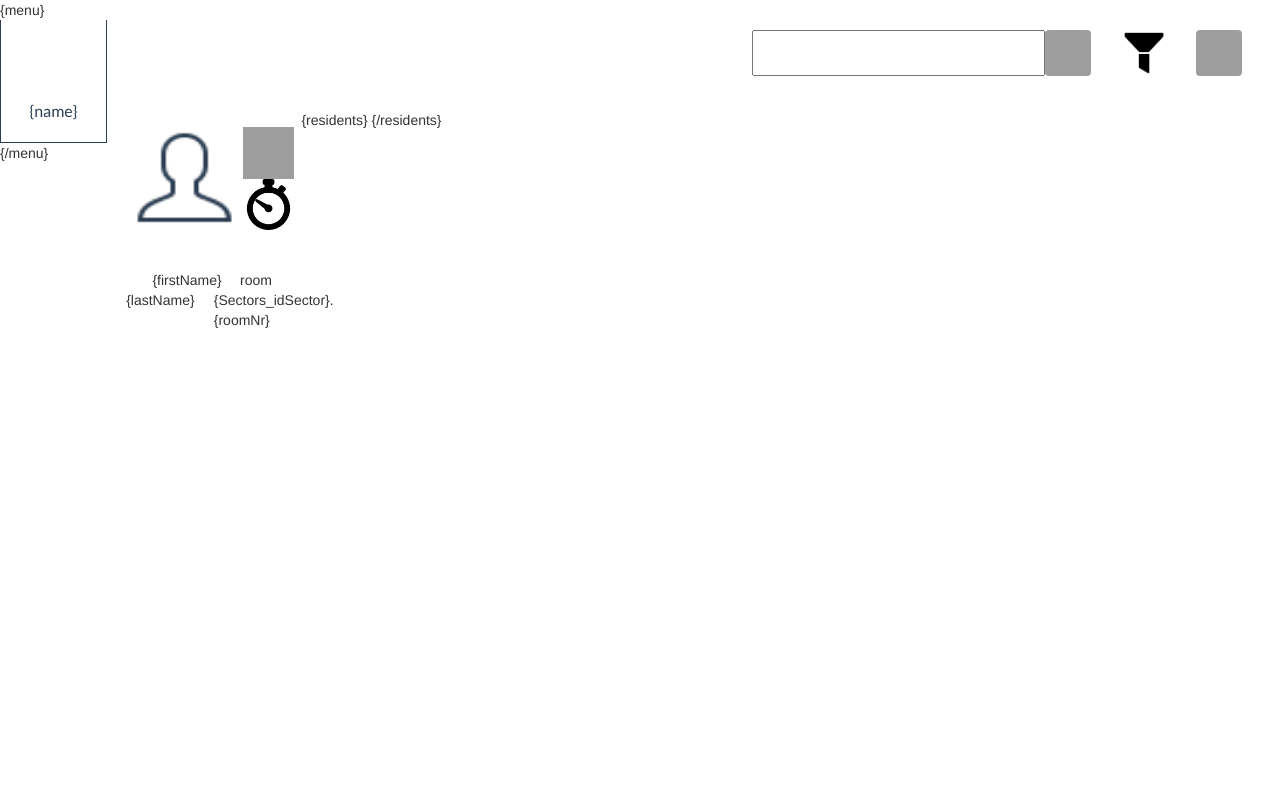
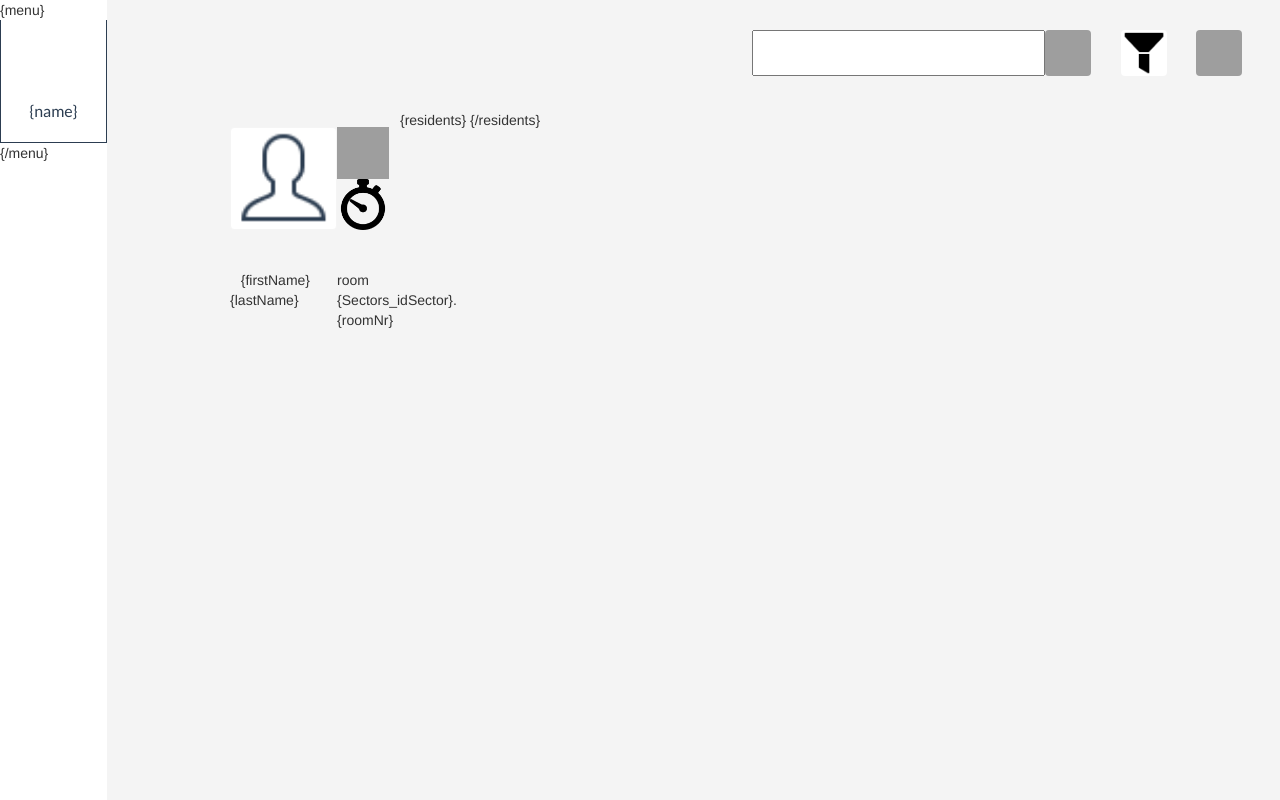
Before and after one commit to tengzhang94/edouard_remy_webapp, a CodeIgniter app: the page made by webDemo2/application/views/residents_overview.php in a window 1280 px wide. Shown: the part 60-860 px from the top of the page. Run offline with CodeIgniter, Linux system fonts and the light colour scheme; data that the repository does not hold is empty; some libraries are stand-ins or nearby versions; grey boxes are pictures that could not be loaded.

Commit message:
final change to the overview page

```diff
--- a/webDemo2/application/config/config.php
+++ b/webDemo2/application/config/config.php
@@ -24,7 +24,7 @@ defined('BASEPATH') OR exit('No direct script access allowed');
 |
 */
 //$config['base_url'] = 'http://a17-webapps04.studev.groept.be/';
-$config['base_url'] = 'http://localhost/a17_webApps04/webDemo2/';
+$config['base_url'] = 'http://localhost/PhpProject1/a17_webApps04/webDemo2/';
 
 /*
 |--------------------------------------------------------------------------
--- a/webDemo2/application/views/residents_overview.php
+++ b/webDemo2/application/views/residents_overview.php
@@ -48,9 +48,10 @@
                                     <button class="btn btn-default" type="submit" style="background-image:url(&quot;<?php echo base_url();?>assets/css/image/icons8-search-100.png&quot;);height:100%;background-position:center;background-size:cover;border-color:transparent;"></button>
                                 </div>
                                 <div class="col-md-12" style="width:46px;padding:0px;margin-left:5%;height:46px;">
-                                    <button class="btn btn-default" type="submit" style="background-image:url(<?php echo base_url();?>assets/css/image/icons8-filter-filled-100.png);height:100%;background-position:center;background-size:cover;border-color:transparent;"></button>
+                                   <button class="btn btn-default" type="submit" style="background-image:url(<?php echo base_url();?>assets/css/image/icons8-filter-filled-100.png);height:100%;background-position:center;background-size:cover;border-color:transparent;"></button>
+
                                 </div>
-                                <form method="post" action="goToAddresident">
+                                <form method="post" action="addResident">
                                 <div class="col-md-12" style="width:46px;padding:0px;margin-left:5%;height:46px;">
                                     <button class="btn btn-default" type="submit" style="background-image:url(&quot;<?php echo base_url();?>assets/css/image/icons8-plus-math-100.png&quot;);height:100%;background-position:center;background-size:cover;border-color:transparent;"></button>
 
@@ -61,10 +62,14 @@
                     </div>
                     <div class="row" style="height:90%;">
                         {residents}
-                        <div class="col-md-11" style="padding-right:0;padding-left:0;width:16.6%;height:33%;">
-                            <div style="width:100%;height:100%;">
+                        <div class="col-md-11" style="padding-right:0;padding-left:0;width:16%;height:33%; margin-left: 9%">
+                            <div style="width:100%;height:100%; padding-right: 5%">
                                 <div class="row" style="height:60%;margin-top:17px;">
-                                    <div class="col-md-12" style="width:60%;height:103px;padding:0px;margin-left:10%;"><img src="<?php echo base_url();?>assets/css/image/icons8-customer-50.png" style="width:100%;height:100%;" /></div>
+                                    <div class="col-md-12" style="width:60%;height:103px;padding:0px;margin-left:10%;">
+                                        <button class="btn btn-default" type="button" style="width:100%;height:100%;">
+                                            <img src="<?php echo base_url();?>assets/css/image/icons8-customer-50.png" style="width:100%;height:100%;" />
+                                        </button>
+                                        </div>
                                     <div class="col-md-12" style="width:30%;height:103px;padding:0px;">
                                         <div class="row" style="height:51.5px;">
                                             <div class="col-md-12" style="height:100%;width:100%;padding:0px;"><img src="<?php echo base_url();?>assets/css/image/icons8-happy-100.png" style="width:51.5px;height:100%;" /></div>
@@ -75,8 +80,8 @@
                                     </div>
                                 </div>
                                 <div class="row" style="height:30%;">
-                                    <div class="col-md-12" style="width:45%;padding:0px;margin:0px;margin-left:10%;height:100%;"><span style="width:100%;height:100%;font-size:14px;margin-right:0px;margin-left:30%;">{firstName} {lastName}</span></div>
-                                    <div class="col-md-12" style="width:45%;padding:0px;height:100%;"><span style="width:100%;height:100%;font-size:14px;margin-left:30%;">room {Sectors_idSector}.{roomNr}</span></div>
+                                    <div class="col-md-12" style="width:60%;padding:0px;margin:0px;margin-left:10%;height:100%;"><span style="width:100%;height:100%;font-size:14px;margin-right:0px;margin-left:10%;">{firstName} {lastName}</span></div>
+                                    <div class="col-md-12" style="width:30%;padding:0px;height:100%;"><span style="width:100%;height:100%;font-size:14px;">room {Sectors_idSector}.{roomNr}</span></div>
                                 </div>
                             </div>
                         </div>
--- a/webDemo2/assets/css/overview.css
+++ b/webDemo2/assets/css/overview.css
@@ -3,6 +3,10 @@
   margin:0px;
   width:100%;
   height:calc(100vh - 60px);
+}
+
+.col-md-11{
+    background-color: #f4f4f4;
 }
 
 .col-md-1.col-md-offset-0 {
```
